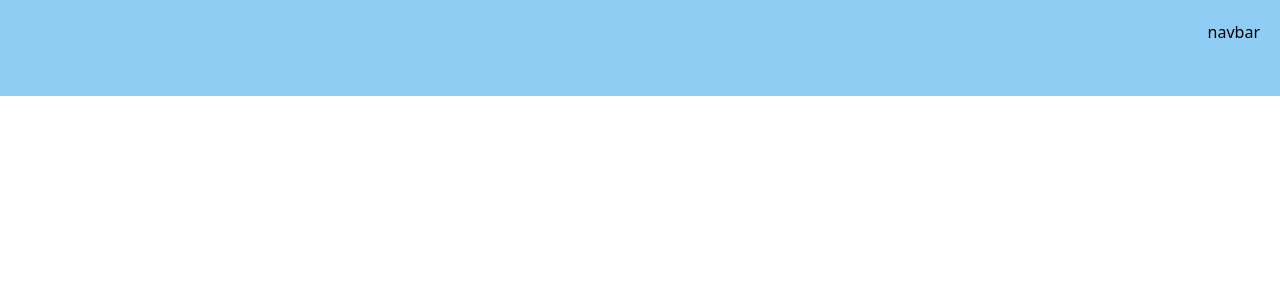
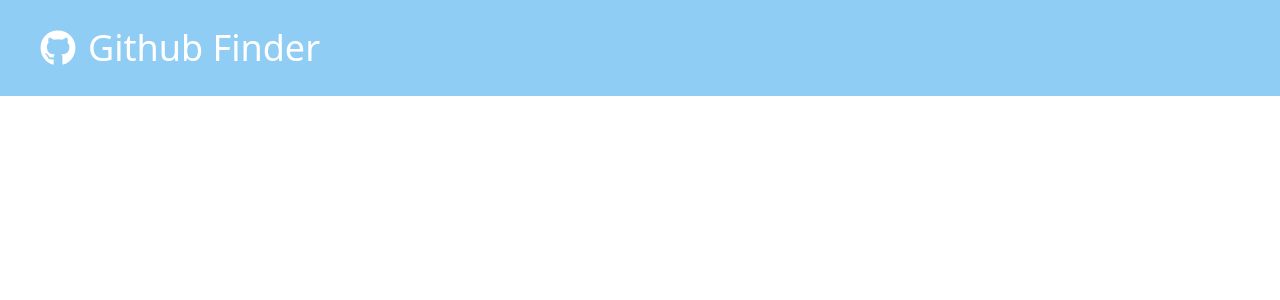
Before and after one commit to aleksanderwalczuk/gh-user-finder, a React (Create React App) app: page / in a window 1280 px wide. Shown: the top 300 px of the page. Built offline with nearby package versions, Linux system fonts and the light colour scheme.

Commit message:
added navbar with icon

```diff
--- a/src/App.js
+++ b/src/App.js
@@ -1,21 +1,16 @@
-import React, {Fragment} from 'react';
-import './App.css';
-import Navbar from './components/layout/Navbar'
+import React, { Fragment } from "react";
+import "./App.css";
+import Navbar from "./components/layout/Navbar";
 
 class App extends React.Component {
-
     render() {
-        const name = 'John Doe'
+        const name = "John Doe";
         return (
-            <Fragment>
-                <div className="h-24 flex justify-end bg-blue-300">
-                    <Navbar/>
-
-                </div>
-            </Fragment>
-        )
+            <div className="h-24 flex justify-start content-center bg-blue-300">
+                <Navbar title="Github Finder" />
+            </div>
+        );
     }
-
 }
 
 export default App;
--- a/src/components/layout/Navbar.js
+++ b/src/components/layout/Navbar.js
@@ -1,11 +1,18 @@
-import React, {Component} from "react";
+import React, { Component } from "react";
+import { FontAwesomeIcon } from "@fortawesome/react-fontawesome";
+import { faGithub } from "@fortawesome/free-brands-svg-icons";
 
-export default class Navbar extends Component{
+export default class Navbar extends Component {
     render() {
         return (
-            <nav className={'flex p-5'}>
-                <h1>navbar</h1>
+            <nav className="container flex items-center">
+                <div className="flex flex-auto items-center text-white text-lg ml-10">
+                    <FontAwesomeIcon icon={faGithub} className="text-4xl" />
+                    <h1 className="text-4xl px-1 mx-2 capitalize">
+                        {this.props.title}
+                    </h1>
+                </div>
             </nav>
-        )
+        );
     }
 }
```
